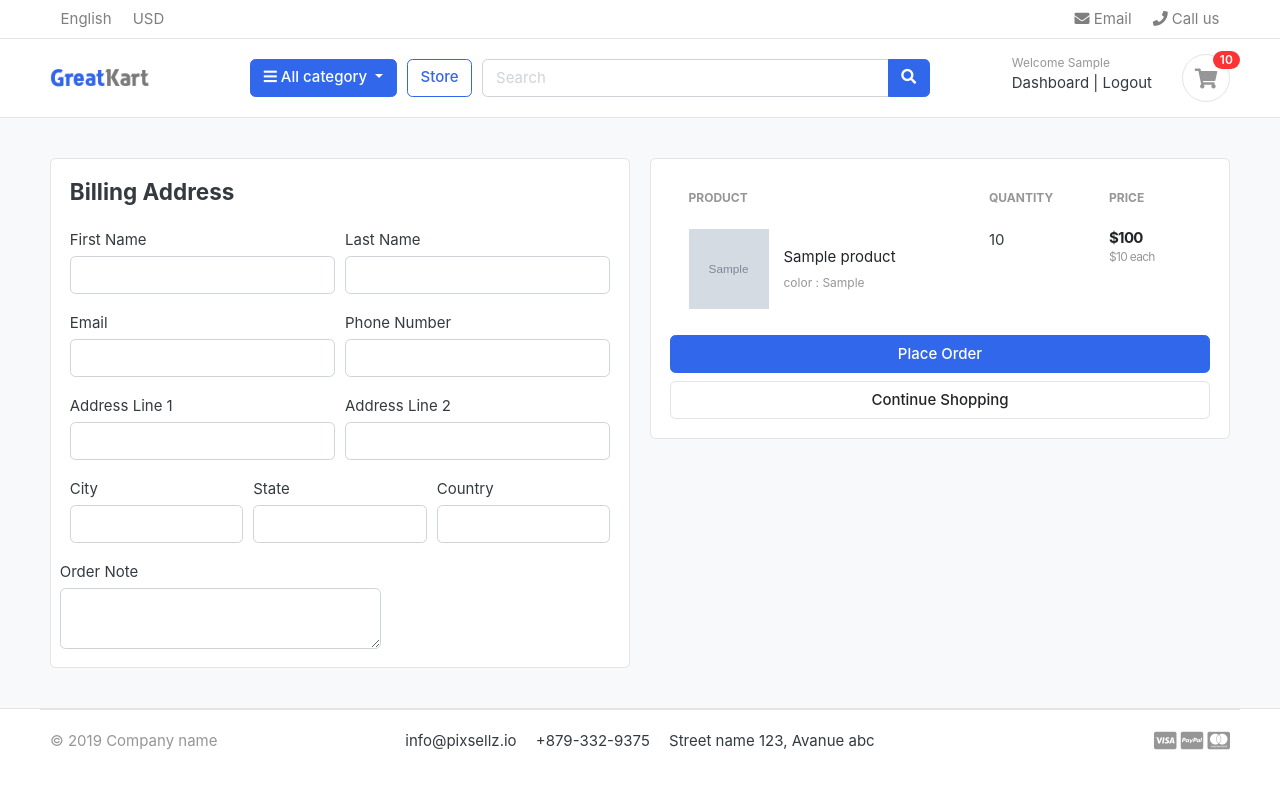
After one commit to ErfanAshyani/greatkart-django, a Django app: page /cart/checkout/ in a window 1280 px wide. The commit adds this page. Run offline with Django 5.2, Linux system fonts and the light colour scheme; a user stored in the database is signed in; tables that the repository leaves empty hold one stand-in row (values such as "Sample post"); grey boxes marked "Sample" are stand-in pictures; some libraries are stand-ins or nearby versions; some web fonts are replaced.

Commit message:
handle cart for logged in user

```diff
--- a/carts/models.py
+++ b/carts/models.py
@@ -1,4 +1,5 @@
 from django.db import models
+from accounts.models import Account
 
 from store.models import Product, Variation
 
@@ -6,15 +7,17 @@ from store.models import Product, Variation
 
 class Cart(models.Model):
     cart_id = models.CharField(max_length=250,blank=True)
+    status = models.CharField(max_length=4,blank=True,default='open')
     date_added = models.DateField(auto_now_add=True)
 
     def __str__(self):
         return self.cart_id
 
 class CartItem(models.Model):
+    user = models.ForeignKey(Account,on_delete=models.CASCADE,null=True)
     product = models.ForeignKey(Product,on_delete = models.CASCADE)
     variations = models.ManyToManyField(Variation,blank=True)
-    cart = models.ForeignKey(Cart,on_delete = models.CASCADE)
+    cart = models.ForeignKey(Cart,on_delete = models.CASCADE,null=True)
     quantity = models.IntegerField()
     is_active = models.BooleanField(default=True)
 
--- a/carts/urls.py
+++ b/carts/urls.py
@@ -9,4 +9,5 @@ urlpatterns = [
     path('add_cart/<int:product_id>/',views.add_cart,name='add_cart'),
     path('remove_cart/<int:product_id>/<int:cart_item_id>/',views.remove_cart,name='remove_cart'),
     path('remove_cart_item/<int:product_id>/<int:cart_item_id>/',views.remove_cart_item,name='remove_cart_item'),
+    path('checkout/',views.checkout,name = 'checkout'),
 ]
--- a/carts/views.py
+++ b/carts/views.py
@@ -3,6 +3,8 @@ from django.shortcuts import get_object_or_404, redirect, render
 from carts.models import Cart, CartItem
 
 from store.models import Product, Variation
+from django.contrib.auth.decorators import login_required
+from django.core.exceptions import MultipleObjectsReturned
 
 # Create your views here.
 
@@ -10,8 +12,13 @@ def cart(request,total=0,quantity=0,cart_items=None):
     tax = 0
     grand_total = 0
     try:
-        cart = Cart.objects.get(cart_id=_cart_id(request))
-        cart_items = CartItem.objects.filter(cart=cart,is_active=True)
+
+        if request.user.is_authenticated:
+            cart_items = CartItem.objects.filter(user=request.user,is_active=True,cart__status="open")
+        else:
+
+          cart = Cart.objects.get(cart_id=_cart_id(request),status="open")
+          cart_items = CartItem.objects.filter(cart=cart,is_active=True)
         for cart_item in cart_items:
             total +=(cart_item.product.price * cart_item.quantity)
             quantity += cart_item.quantity
@@ -38,6 +45,8 @@ def _cart_id(request):
 def add_cart(request,product_id):
     product = Product.objects.get(id=product_id)
     product_variation = []
+    user_open_carts = []
+    cart = None
     if request.method =='POST':
        for item in request.POST:
            key = item
@@ -59,61 +68,143 @@ def add_cart(request,product_id):
 
 
     try:
-        cart =Cart.objects.get(cart_id=_cart_id(request))
+        if request.user.is_authenticated:
+
+            #get all open carts of user
+            cart_items = CartItem.objects.filter(user=request.user,is_active=True)
+
+            cart_items_check = CartItem.objects.get(user=request.user,is_active=True)
+
+
+            for item in cart_items:
+                if item.cart in user_open_carts :
+                    continue
+                else:
+                    if item.cart.status == 'open':
+                     user_open_carts.append(item.cart)
+            #get all products of all open carts of user
+        else:
+            cart =Cart.objects.get(cart_id=_cart_id(request))
          #get the cart using th cart id returned in the session
-    except Cart.DoesNotExist:
+    except (Cart.DoesNotExist,CartItem.DoesNotExist,ValueError):
+        # return HttpResponse(e)
         cart = Cart.objects.create(
             cart_id = _cart_id(request)        )
-    cart.save()
+        cart.save()
+    except MultipleObjectsReturned:
+        for item in cart_items:
+                if item.cart in user_open_carts :
+                    continue
+                else:
+                    if item.cart.status == 'open':
+                     user_open_carts.append(item.cart)
+
+    if len(user_open_carts)==0:
+
+        is_cart_item_exists = CartItem.objects.filter(product=product,cart=cart).exists()
+        if is_cart_item_exists:
+            cart_item = CartItem.objects.filter(product=product,cart=cart)
+            # existing_variations -> database
+            # current_variations -> product_variation
+            #item_id -> database
+            ex_var_list = []
+            id = []
+            for item in cart_item:
+                existing_variation = item.variations.all()
+                ex_var_list.append(list(existing_variation))
+                id.append(item.id)
+            print(ex_var_list)
+            if product_variation in ex_var_list:
+                #increase cart quantity
+                idex = ex_var_list.index(product_variation)
+                item_id = id[idex]
+                item = CartItem.objects.get(product=product,id=item_id)
+                if request.user.is_authenticated:
+                    item.user = request.user
+                item.quantity +=1
+                item.cart = cart
+                item.save()
+            else:
+                item = CartItem.objects.create(product=product,quantity=1,cart=cart)
+                if len(product_variation) > 0:
+                    item.variations.clear()
+                    item.variations.add(*product_variation)
+                item.save()
 
 
-    is_cart_item_exists = CartItem.objects.filter(product=product,cart=cart).exists()
+        else:
+            if request.user.is_authenticated:
+                cart_item = CartItem.objects.create(
+                    product = product,
+                    quantity =1,
+                    user = request.user,
+                    cart = cart
+                )
+            else:
+                cart_item = CartItem.objects.create(
+                    product = product,
+                    quantity =1,
+                    cart = cart
+                )
+            if len(product_variation) > 0:
+                cart_item.variations.clear()
+                cart_item.variations.add(*product_variation)
+            cart_item.save()
+    else:
+       print(user_open_carts)
+       for cart in user_open_carts:
+        is_cart_item_exists = CartItem.objects.filter(product=product,cart=cart).exists()
+        if is_cart_item_exists:
+            cart_item = CartItem.objects.filter(product=product,cart=cart)
+            # existing_variations -> database
+            # current_variations -> product_variation
+            #item_id -> database
+            ex_var_list = []
+            id = []
+            for item in cart_item:
+                existing_variation = item.variations.all()
+                ex_var_list.append(list(existing_variation))
+                id.append(item.id)
+            print(ex_var_list)
+            if product_variation in ex_var_list:
+                #increase cart quantity
+                idex = ex_var_list.index(product_variation)
+                item_id = id[idex]
+                item.user =request.user
+                item = CartItem.objects.get(product=product,id=item_id)
+                item.quantity +=1
+                item.save()
+            else:
+                item = CartItem.objects.create(product=product,user=request.user,quantity=1,cart=cart)
+                if len(product_variation) > 0:
+                    item.variations.clear()
+                    item.variations.add(*product_variation)
+                item.save()
 
 
-    if is_cart_item_exists:
-        cart_item = CartItem.objects.filter(product=product,cart=cart)
-        # existing_variations -> database
-        # current_variations -> product_variation
-        #item_id -> database
-        ex_var_list = []
-        id = []
-        for item in cart_item:
-            existing_variation = item.variations.all()
-            ex_var_list.append(list(existing_variation))
-            id.append(item.id)
-        print(ex_var_list)
-        if product_variation in ex_var_list:
-            #increase cart quantity
-            idex = ex_var_list.index(product_variation)
-            item_id = id[idex]
-            item = CartItem.objects.get(product=product,id=item_id)
-            item.quantity +=1
-            item.save()
         else:
-              item = CartItem.objects.create(product=product,quantity=1,cart=cart)
-              if len(product_variation) > 0:
-                item.variations.clear()
-                item.variations.add(*product_variation)
-              item.save()
-
-
-    else:
-        cart_item = CartItem.objects.create(
-            product = product,
-            quantity =1,
-            cart = cart
-        )
-        if len(product_variation) > 0:
-            cart_item.variations.clear()
-            cart_item.variations.add(*product_variation)
-        cart_item.save()
+            cart_item = CartItem.objects.create(
+                product = product,
+                quantity =1,
+                user =request.user,
+                cart = cart
+            )
+            if len(product_variation) > 0:
+                cart_item.variations.clear()
+                cart_item.variations.add(*product_variation)
+            cart_item.save()
     return redirect('cart')
 
 def remove_cart(request,product_id,cart_item_id):
-    cart = Cart.objects.get(cart_id=_cart_id(request))
-    product=get_object_or_404(Product,id=product_id)
+
     try:
-         cart_item = CartItem.objects.get(product=product,cart=cart,id=cart_item_id)
+         if request.user.is_authenticated:
+          product=get_object_or_404(Product,id=product_id)
+          cart_item = CartItem.objects.get(product=product,user=request.user,id=cart_item_id)
+         else:
+          cart = Cart.objects.get(cart_id=_cart_id(request))
+          product=get_object_or_404(Product,id=product_id)
+          cart_item = CartItem.objects.get(product=product,cart=cart,id=cart_item_id)
          if cart_item.quantity > 1:
                                    cart_item.quantity -= 1
                                    cart_item.save()
@@ -125,8 +216,69 @@ def remove_cart(request,product_id,cart_item_id):
     return redirect('cart')
 
 def remove_cart_item(request,product_id,cart_item_id):
-    cart =Cart.objects.get(cart_id=_cart_id(request))
-    product = get_object_or_404(Product,id=product_id)
-    cart_item=CartItem.objects.get(product=product,cart=cart,id=cart_item_id)
-    cart_item.delete()
+    cart_item_1 = 1
+    cart_item_2 = 2
+    if request.user.is_authenticated:
+        # cart = CartItem.objects.get(user=request.user,cart__status="open")
+        # cart = cart.cart.cart_id
+        product = get_object_or_404(Product,id=product_id)
+        cart_item=CartItem.objects.get(product=product,user=request.user,id=cart_item_id)
+        cart = cart_item.cart
+        cart_item.delete()
+        try:
+          cart_item_2 = CartItem.objects.get(user=request.user)
+        except CartItem.DoesNotExist:
+          cart_item_2 = None
+        except MultipleObjectsReturned:
+            pass
+
+
+    else:
+        cart =Cart.objects.get(cart_id=_cart_id(request))
+        product = get_object_or_404(Product,id=product_id)
+        cart_item=CartItem.objects.get(product=product,cart=cart,id=cart_item_id)
+        cart_item.delete()
+        try:
+          cart_item_1 = CartItem.objects.get(cart=cart)
+        except CartItem.DoesNotExist:
+          cart_item_1 = None
+        except MultipleObjectsReturned:
+            pass
+
+
+
+
+
+
+
+    if cart_item_1 is None or cart_item_2 is None:
+        cart.delete()
+
+
+
     return redirect('cart')
+@login_required(login_url='login')
+def checkout(request,total=0,quantity=0,cart_items=None):
+    tax = 0
+    grand_total = 0
+    try:
+        if request.user.is_authenticated:
+            cart_items = CartItem.objects.filter(user=request.user,is_active=True)
+        else:
+          cart = Cart.objects.get(cart_id=_cart_id(request))
+          cart_items = CartItem.objects.filter(cart=cart,is_active=True)
+        for cart_item in cart_items:
+            total +=(cart_item.product.price * cart_item.quantity)
+            quantity += cart_item.quantity
+        tax = (2 * total)/100
+        grand_total = total + tax
+    except Cart.DoesNotExist or CartItem.DoesNotExist:
+        pass
+    context ={
+        'total' : total,
+        'quantity' : quantity,
+        'cart_items' : cart_items,
+        'tax' : tax,
+        'grand_total':grand_total,
+    }
+    return render(request,'store/checkout.html',context)
--- a/templates/accounts/login.html
+++ b/templates/accounts/login.html
@@ -29,6 +29,7 @@
               </div> <!-- form-group// -->
               <div class="form-group">
                 <input type="password" class="form-control" placeholder="Password" name="password" >
+                <input type="text" class="form-control" placeholder="text" name="next" hidden value="{{request.GET.next}}">
               </div> <!-- form-group// -->
 
               <div class="form-group">
--- a/templates/store/cart.html
+++ b/templates/store/cart.html
@@ -103,7 +103,7 @@
 				<p class="text-center mb-3">
 					<img src="{% static "/images/misc/payments.png" %}" height="26">
 				</p>
-				<a href="./place-order.html" class="btn btn-primary btn-block"> Checkout </a>
+				<a href="{% url "checkout" %}" class="btn btn-primary btn-block"> Checkout </a>
 				<a href="{% url "store" %}" class="btn btn-light btn-block">Continue Shopping</a>
 			</div> <!-- card-body.// -->
 			</div> <!-- card.// -->
--- /dev/null
+++ b/templates/store/checkout.html
@@ -0,0 +1,148 @@
+{% extends "base.html" %}
+{% load static %}
+{% include "includes/navbar.html" %}
+
+{% block content %}
+
+<section class="section-content padding-y bg">
+	<div class="container">
+
+	<!-- ============================ COMPONENT 1 ================================= -->
+
+
+	<div class="row">
+		<aside class="col-lg-6">
+	<div class="card">
+	  <div class="card-body">
+        <h4 class="card-title mb-4">Billing Address</h4>
+        <form action="" method="POST">
+            {% csrf_token %}
+        <div class="form-row">
+            <div class="col form-group">
+                <label for="">First Name</label>
+                <input type="text" name="first_name" class="form-control" required>
+            </div>
+            <div class="col form-group">
+                <label for="">Last Name</label>
+                <input type="text" name="last_name" class="form-control" required>
+            </div>
+        </div>
+        <div class="form-row">
+            <div class="col form-group">
+                <label for="">Email</label>
+                <input type="email" name="email" class="form-control" required>
+            </div>
+            <div class="col form-group">
+                <label for="">Phone Number</label>
+                <input type="phone2numeric" name="phone" class="form-control" required>
+            </div>
+
+        </div>
+        <div class="form-row">
+            <div class="col form-group">
+                <label for="">Address Line 1</label>
+                <input type="text" name="address_line_1" class="form-control" required>
+            </div>
+            <div class="col form-group">
+                <label for="">Address Line 2</label>
+                <input type="text" name="address_line_2" class="form-control" required>
+            </div>
+        </div>
+        <div class="form-row">
+            <div class="col form-group">
+                <label for="">City</label>
+                <input type="text" name="city" class="form-control" required>
+            </div>
+            <div class="col form-group">
+                <label for="">State</label>
+                <input type="text" name="state" class="form-control" required>
+            </div>
+            <div class="col form-group">
+                <label for="">Country</label>
+                <input type="text" name="country" class="form-control" required>
+            </div>
+        </div>
+        <div class="form-row">
+            <div class="form-row">
+                <label for="">Order Note</label>
+                <textarea class="form-control" name="order_note"  rows="2"></textarea>
+            </div>
+        </div>
+
+
+      </div>
+	</div> <!-- card.// -->
+
+		</aside> <!-- col.// -->
+
+		<aside class="col-lg-6">
+
+			<div class="card">
+			<div class="card-body">
+                <table class="table table-borderless table-shopping-cart">
+                    <thead class="text-muted">
+                    <tr class="small text-uppercase">
+                      <th scope="col">Product</th>
+                      <th scope="col" width="120">Quantity</th>
+                      <th scope="col" width="120">Price</th>
+
+                    </tr>
+                    </thead>
+                    <tbody>
+                    {% for cart_item in cart_items  %}
+                    <tr>
+                        <td>
+                            <figure class="itemside align-items-center">
+                                <a href="{{cart_item.product.get_url}}"><div class="aside"><img src="/media/{{cart_item.product.images}}" class="img-sm"></div></a>
+                                <figcaption class="info">
+                                    <a href="{{cart_item.product.get_url}}" class="title text-dark">{{cart_item.product.product_name}}</a>
+                                    <p class="text-muted small">
+                                        {% if cart_item.variations.all %}
+                                           {% for item in cart_item.variations.all  %}
+                                              {{item.variation_category}} : {{item.variation_value}}
+                                           {% endfor %}
+                                        {% endif %}
+                                    </p>
+                                </figcaption>
+                            </figure>
+                        </td>
+                        <td>
+                            <!-- col.// -->
+                            <label for="">{{cart_item.quantity}}</label>
+
+                        </td>
+                        <td>
+                            <div class="price-wrap">
+                                <var class="price">${{cart_item.sub_total}}</var>
+                                <small class="text-muted"> ${{cart_item.product.price}} each </small>
+                            </div> <!-- price-wrap .// -->
+                        </td>
+
+                    </tr>
+                    {% endfor %}
+                    </tbody>
+                    </table>
+
+
+                <button type="submit" name="submit" class="btn btn-primary btn-block" >Place Order</button>
+				<a href="{% url "store" %}" class="btn btn-light btn-block">Continue Shopping</a>
+            </form>
+			</div> <!-- card-body.// -->
+			</div> <!-- card.// -->
+
+
+	</aside> <!-- col.// -->
+
+
+	</div> <!-- row.// -->
+
+	<!-- ============================ COMPONENT 1 END .// ================================= -->
+
+	</div> <!-- container .//  -->
+	</section>
+	<!-- ========================= SECTION CONTENT END// ========================= -->
+
+{% endblock content %}
+
+
+{% include "includes/footer.html" %}
```
Also changed, not shown: accounts/views.py (+64 -1 lines), carts/context_processor.py (+5 -2 lines), carts/migrations/0003_cartitem_user_alter_cartitem_cart.py (added), carts/migrations/0004_cart_status.py (added), carts/migrations/0005_alter_cart_status.py (added).
